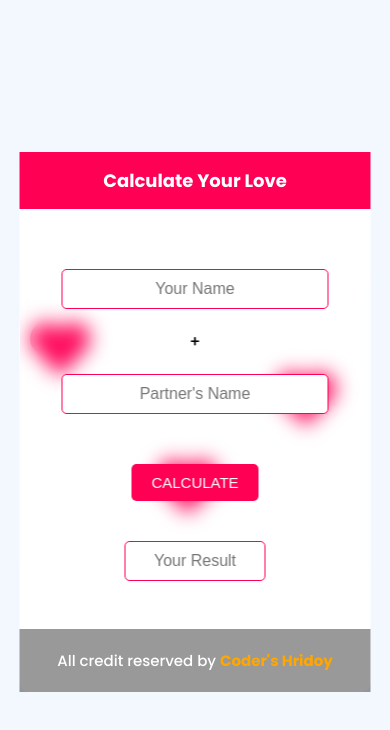
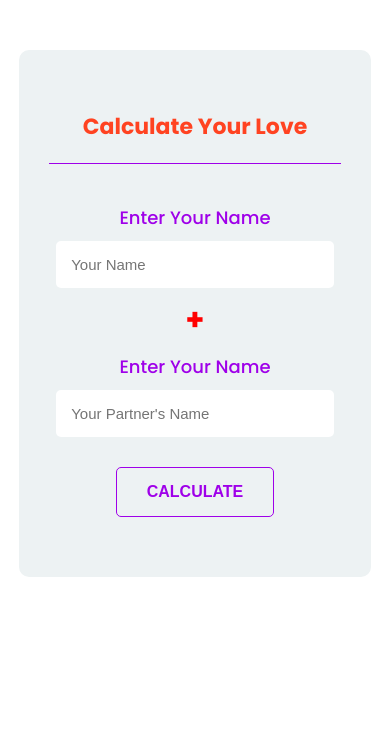
Before and after one commit to hridoysaha969/love-calculator, a plain HTML site: page index.html in a window 390 px wide. Drawn offline with Linux system fonts and the light colour scheme.

Commit message:
first commit

```diff
--- a/css/style.css
+++ b/css/style.css
@@ -6,10 +6,60 @@
 
 body{
     font-family: 'Poppins', sans-serif;
+    overflow-x: hidden;
 }
 h1, h2, h3, h4, h5, h6, p{
     margin: 0;
 }
+
+
+/* ====== PRE LOADER ====== */
+.pre-loader-box{
+    position: fixed;
+    top: 0;
+    left: 0;
+    width: 100%;
+    height: 100%;
+    background: #edf2f3;
+    z-index: 9999999999;
+}
+.pre-loader-box .pre-loader{
+    text-align: center;
+    position: absolute;
+    top: 50%;
+    left: 50%;
+    transform: translate(-50%, -50%);
+    -webkit-transform: translate(-50%, -50%);
+    -moz-transform: translate(-50%, -50%);
+    -ms-transform: translate(-50%, -50%);
+    -o-transform: translate(-50%, -50%);
+}
+.pre-loader-box .pre-loader span{
+    font-size: 80px;
+    color: #9f00e9;
+    animation: preAnimate 2s linear infinite;
+    -webkit-animation: preAnimate 2s linear infinite;
+}
+@keyframes preAnimate {
+    0% {
+        color: #9f00e9;
+    }
+    50% {
+        color: #ff4321;
+    }
+    1000% {
+        color: #9f00e9;
+    }
+}
+.pre-loader-box .pre-loader p{
+    font-size: 18px;
+    font-weight: 600;
+    margin: 5px 0;
+}
+
+
+
+/* ===== ERROR BOX ===== */
 
 .error-box{
     position: fixed;
@@ -58,212 +108,182 @@ h1, h2, h3, h4, h5, h6, p{
     cursor: pointer;
 }
 
-section.container{
-    position: relative;
+/* ====== RESULT BOX ===== */
+.result-box{
+    position: fixed;
+    top: 0;
+    left: 0;
     width: 100%;
-    height: 100vh;
-    background: #f3f8ff;
+    height: 100%;
+    background: rgba(0, 0, 0, 0.3);
+    z-index: 99999;
+    display: none;
 }
-section.container .love-form{
+.result-box .result{
+    width: 400px;
+    background: #fff;
+    padding: 30px;
     position: absolute;
     top: 50%;
     left: 50%;
     transform: translate(-50%, -50%);
-    width: 50%;
-    margin: 0 auto;
-    background: #ffffff;
-    text-align: center;
+    -webkit-transform: translate(-50%, -50%);
+    -moz-transform: translate(-50%, -50%);
+    -ms-transform: translate(-50%, -50%);
+    -o-transform: translate(-50%, -50%);
     border-radius: 10px;
     -webkit-border-radius: 10px;
     -moz-border-radius: 10px;
     -ms-border-radius: 10px;
     -o-border-radius: 10px;
-    -webkit-transform: translate(-50%, -50%);
-    -moz-transform: translate(-50%, -50%);
-    -ms-transform: translate(-50%, -50%);
-    -o-transform: translate(-50%, -50%);
-}
-section.container .love-form .heading {
-    padding: 15px 0;
-    background: #ff0055;
-    color: #ffffff;
-}
-section.container .love-form .content{
-    position: relative;
-    padding: 50px 10%;
-    height: 300px;
-}
-section.container .love-form .content span.heart{
-    color: #ff0055;
-    position: absolute;
-    font-size: 60px;
-}
-section.container .love-form .content span.heart:first-child{
-    top: 30%;
-    left: 3%;
-    animation: heartAnimThree 3s linear infinite;
-    -webkit-animation: heartAnimThree 3s linear infinite;
-}
-section.container .love-form .content span.heart:nth-child(2){
-    left: 38%;
-    bottom: -8%;
-    animation: heartAnimTwo 3s linear infinite;
-    -webkit-animation: heartAnimTwo 3s linear infinite;
-}
-section.container .love-form .content span.heart:nth-child(3){
-    right: 10%;
-    bottom: 20%;
-    animation: heartAnim 3s linear infinite;
-    -webkit-animation: heartAnim 3s linear infinite;
-}
-@keyframes heartAnim {
-    0% {
-        bottom: 20%;
-    }
-    50% {
-        bottom: 22%;
-    }
-    1000% {
-        bottom: 18%;
-    }
-}
-@keyframes heartAnimTwo {
-    0% {
-        left: 38%;
-    }
-    50% {
-        left: 40%;
-    }
-    1000% {
-        left: 38%;
-    }
-}
-@keyframes heartAnimThree {
-    0% {
-        top: 30%;
-    }
-    50% {
-        top: 33%;
-    }
-    1000% {
-        top: 30%;
-    }
-}
-section.container .love-form .content .floating{
-    position: absolute;
-    width: 100%;
-    height: 100%;
-    top: 20%;
-    left: 0;
-    background: rgba(255, 255, 255, 0.05);
-    backdrop-filter: blur(10px);
-    padding: 0 10%;
-    z-index: 22;
-}
-section.container .love-form .content form .wrapper{
-    display: flex;
-    justify-content: space-between;
-    align-items: center;
-}
-section.container .love-form .content form .wrapper .input-box{
-    width: 40%;
-}
-section.container .love-form .content form .wrapper .input-box input{
-    width: 100%;
-    border: 1px solid #ff0055;
-    outline: none;
-    padding: 10px 15px;
-    border-radius: 5px;
-    -webkit-border-radius: 5px;
-    -moz-border-radius: 5px;
-    -ms-border-radius: 5px;
-    -o-border-radius: 5px;
-    font-size: 18px;
-    font-weight: 500;
     text-align: center;
 }
-section.container .love-form .content button{
+.result-box .result span{
+    font-size: 100px;
+    color: #f00;
+}
+.result-box .result span.times{
+    color: #000;
+    font-size: 20px;
     display: inline-block;
-    margin-top: 30px;
+    position: absolute;
+    top: 10px;
+    left: 20px;
+    cursor: pointer;
+}
+.result-box .result p{
+    font-size: 20px;
+    font-weight: 600;
+    margin: 5px 0;
+}
+
+
+
+
+/* ===== MAIN SECTION ===== */
+.container{
+    width: 1140px;
+    padding: 0 15px;
+    margin: 0 auto;
+}
+section .love-form{
+    margin-top: 50px;
+    background: #edf2f3;
+    text-align: center;
+    padding: 60px 30px;
+    border-radius: 10px;
+    -webkit-border-radius: 10px;
+    -moz-border-radius: 10px;
+    -ms-border-radius: 10px;
+    -o-border-radius: 10px;
+    overflow: hidden;
+}
+section .love-form .heading{
+    border-bottom: 1px solid #9f00e9;
+    padding-bottom: 20px;
+    margin-bottom: 40px;
+    color: #ff4321;
+}
+section .love-form .wrapper {
+    display: flex;
+    align-items: center;
+    flex-direction: column;
+}
+section .love-form .wrapper label{
+    font-size: 18px;
+    color: #9f00e9;
+    font-weight: 500;
+}
+section .love-form .wrapper input{
     border: none;
     outline: none;
-    cursor: pointer;
-    background: #ff0055;
-    padding: 10px 20px;
-    color: #ffffff;
-    text-transform: uppercase;
-    font-size: 18px;
+    width: 50%;
+    padding: 15px;
+    font-size: 16px;
+    margin: 20px 0;
     border-radius: 5px;
     -webkit-border-radius: 5px;
     -moz-border-radius: 5px;
     -ms-border-radius: 5px;
     -o-border-radius: 5px;
 }
-section.container .love-form .content .result{
-    margin-top: 40px;
+section .love-form .wrapper p{
+    font-size: 24px;
+    font-weight: bold;
+    margin-bottom: 20px;
+    color: #f00;
 }
-section.container .love-form .content .result input{
-    width: 50%;
-    border: 1px solid #ff0055;
-    outline: none;
-    padding: 10px 15px;
+section .love-form .wrapper .calcBtn {
+    border: none;
+    cursor: pointer;
+    margin-top: 20px;
+    background: transparent;
+    padding: 15px 30px;
+    color: #9f00e9;
+    font-size: 16px;
+    font-weight: 600;
+    text-transform: uppercase;
+    border: 1px solid #9f00e9;
     border-radius: 5px;
     -webkit-border-radius: 5px;
     -moz-border-radius: 5px;
     -ms-border-radius: 5px;
     -o-border-radius: 5px;
-    font-size: 18px;
-    font-weight: 500;
-    text-align: center;
+    transition: 0.3s;
+    -webkit-transition: 0.3s;
+    -moz-transition: 0.3s;
+    -ms-transition: 0.3s;
+    -o-transition: 0.3s;
 }
-section.container .love-form .credit{
-    padding: 20px 0;
-    background: rgba(0, 0, 0, 0.4);
-    color: #ffffff;
-    margin-top: 70px;
-}
-section.container .love-form .credit a{
-    text-decoration: none;
-    color: #ffa600;
-    font-weight: bold;
+section .love-form .wrapper .calcBtn:hover{
+    background: #9f00e9;
+    color: #fff;
 }
 
+
+#my-canvas{
+    position: fixed;
+    top: 0;
+    left: 0;
+    width: 100%;
+    height: 100vh;
+    z-index: 999999;
+    visibility: hidden;
+    pointer-events: none;
+}
+#my-canvas.active{
+    visibility: visible;
+}
+
+
+
+
+
+@media (max-width: 1024px) {
+    .container{
+        width: 98%;
+        overflow: hidden;
+    }
+}
 @media (max-width: 768px) {
-    section.container .love-form .content form .wrapper{
-        flex-direction: column;
-    }
-    section.container .love-form .content form .wrapper .input-box {
-        width: 95%;
-        margin-bottom: 20px;
-    }
-    section.container .love-form .content .plus-box {
-        margin-bottom: 20px;
-    }
-    section.container .love-form .credit {
-        margin-top: 120px;
-    }
-    section.container .love-form{
-        width: 70%;
+    section .love-form .wrapper p {
+        font-size: 30px;
+        margin-bottom: 10px;
     }
 }
 @media (max-width: 576px){
-    section.container .love-form{
-        width: 90%;
+    section .love-form .wrapper input {
+        width: 95%;
+        font-size: 15px;
+        margin: 10px 0;
     }
-    section.container .love-form .heading h2{
-        font-size: 18px;
+    section .love-form .heading h2{
+        font-size: 22px;
     }
-    section.container .love-form .content .result input,
-    section.container .love-form .content form .wrapper .input-box input{
-        font-size: 16px;
+    .result-box .result {
+        width: 98%;
     }
-    section.container .love-form .content button{
-        font-size: 15px;
-    }
-    section.container .love-form .credit p{
-        font-size: 15px;
-    }
-    .error-box .error-msg{
-        width: 95%;
+    .error-box .error-msg {
+        width: 98%;
     }
 }
--- a/index.html
+++ b/index.html
@@ -12,8 +12,16 @@
     <link rel="stylesheet" href="./css/fontawesome.min.css">
     <link rel="stylesheet" href="./css/style.css">
 </head>
-<body>
+<body onload="loadFunction()">
 
+    <div class="pre-loader-box" id="preLoader">
+        <div class="pre-loader">
+            <span><i class="fas fa-heart"></i></span>
+            <p>Loading...</p>
+        </div>
+    </div>
+
+    <!-- ERROR BOX -->
     <div class="error-box" id="errorBox">
         <div class="error-msg">
             <span class="times" id="times"><i class="fas fa-times"></i></span>
@@ -22,50 +30,40 @@
         </div>
     </div>
 
+    <!-- RESULT BOX -->
+    <div class="result-box" id="result">
+        <div class="result">
+            <span class="times" id="close"><i class="fas fa-times"></i></span>
+            <span><i class="fas fa-heart"></i></span>
+            <p id="result-value"></p>
+        </div>
+    </div>
 
+    <!-- MAIN SECTION -->
     <section class="container">
         <div class="love-form">
             <div class="heading">
                 <h2>Calculate Your Love</h2>
             </div>
 
-            <div class="content">
-
-                <span class="heart"><i class="fas fa-heart"></i></span>
-                <span class="heart"><i class="fas fa-heart"></i></span>
-                <span class="heart"><i class="fas fa-heart"></i></span>
-
-                <div class="floating">
-                    <form action="#">
-                        <div class="wrapper">
-                            <div class="input-box">
-                                <input type="text" placeholder="Your Name" id="yourName">
-                            </div>
-                            <div class="plus-box">
-                                <span> + </span>
-                            </div>
-                            <div class="input-box">
-                                <input type="text" placeholder="Partner's Name" id="loveName">
-                            </div>
-                        </div>
-                    </form>
-
-                    <button id="calcBtn">Calculate</button>
-
-                    <div class="result">
-                        <input type="text" placeholder="Your Result" id="result">
-                    </div>
+            <form action="#">
+                <div class="wrapper">
+                    <label for="yourName">Enter Your Name</label>
+                    <input id="yourName" type="text" placeholder="Your Name">
+                    <p>+</p>
+                    <label for="loveName">Enter Your Name</label>
+                    <input id="loveName" type="text" placeholder="Your Partner's Name">
+                    <button class="calcBtn" id="calcBtn">Calculate</button>
                 </div>
-            </div>
-
-            <div class="credit">
-                <p>All credit reserved by <a href="https://codershridoy.com/"> Coder's Hridoy</a></p>
-            </div>
+            </form>
         </div>
     </section>
 
+    <!-- CONFETTI -->
+    <canvas id="my-canvas"></canvas>
 
-
+    <!-- JS FILES -->
+    <script src="./js/index.min.js"></script>
     <script src="./js/app.js"></script>
 </body>
 </html>
```
Also changed, not shown: js/app.js (+42 -7 lines), js/index.min.js (added).
